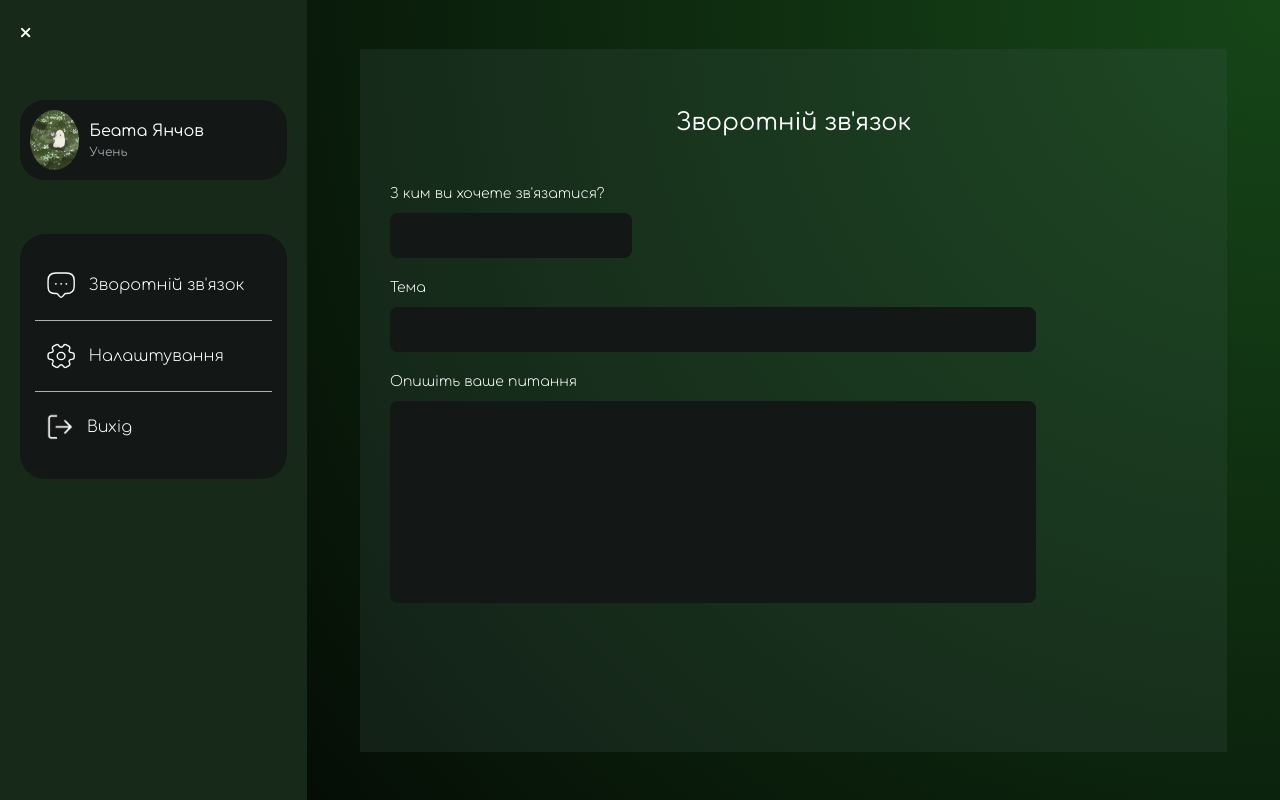
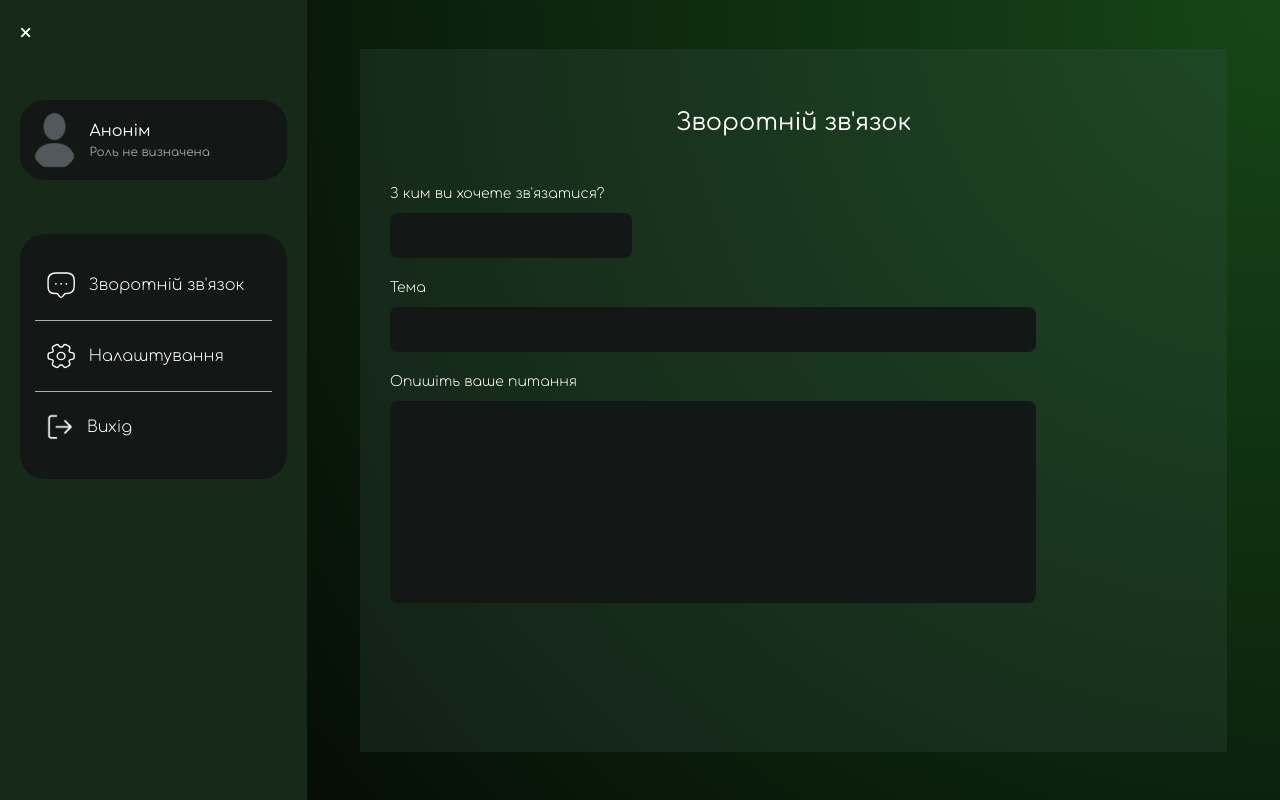
Before and after one commit to trsnbb/Schedule-University, a React (Create React App) app in the folder Client/: page /feedback in a window 1280 px wide. Built offline with nearby package versions, Linux system fonts and the light colour scheme; no server answers.

Commit message:
Profile info in menu

```diff
--- a/Client/src/AuthContext.jsx
+++ b/Client/src/AuthContext.jsx
@@ -5,6 +5,7 @@ const AuthContext = createContext();
 
 export const AuthProvider = ({ children }) => {
   const [isAuthenticated, setIsAuthenticated] = useState(false);
+  const [user, setUser] = useState(null); // Додаємо стан для збереження даних користувача
 
   useEffect(() => {
     const checkAuth = async () => {
@@ -12,12 +13,14 @@ export const AuthProvider = ({ children }) => {
         const response = await axios.get("/auth/user");
         console.log("Користувач авторизований:", response.data);
         setIsAuthenticated(true);
+        setUser(response.data); // Зберігаємо дані користувача
       } catch (error) {
         console.error(
           "Помилка авторизації:",
           error.response?.data || error.message
         );
         setIsAuthenticated(false);
+        setUser(null); // Очищаємо дані користувача
       }
     };
 
@@ -25,7 +28,7 @@ export const AuthProvider = ({ children }) => {
   }, []);
 
   return (
-    <AuthContext.Provider value={{ isAuthenticated }}>
+    <AuthContext.Provider value={{ isAuthenticated, user }}>
       {children}
     </AuthContext.Provider>
   );
--- a/Client/src/components/Burger/ProfileMenu.jsx
+++ b/Client/src/components/Burger/ProfileMenu.jsx
@@ -1,16 +1,19 @@
 import React, { useState } from "react";
 import { useNavigate } from "react-router-dom";
 import "./ProfileMenu.css";
-import avatarStudent from "./../../image/avatarStudent.jpg";
+import avatarPlaceholder from "./../../image/User-avatar.png"; // Дефолтний аватар
 import message from "./../../image/message.svg";
 import setting from "./../../image/setting-2.svg";
 import logOut from "./../../image/Log out.png";
 import ExitProfile from "../Modal/ExitProfile/ExitProfile.jsx";
 import { logout } from "../../axios.js";
+import { useAuth } from "../../AuthContext.jsx"; // Імпортуємо контекст авторизації
 
 const ProfileMenu = ({ isOpen, onClose, disableAnimation = false }) => {
   const navigate = useNavigate();
-  const [isLogoutModalOpen, setLogoutModalOpen] = useState(false); // Стан модального вікна
+  const [isLogoutModalOpen, setLogoutModalOpen] = useState(false);
+  const { user } = useAuth(); // Отримуємо дані користувача з контексту
+  console.log("Avatar URL:", user?.avatarUrl);
 
   const handleSettingsClick = () => {
     if (window.location.pathname !== "/settings") {
@@ -27,22 +30,35 @@ const ProfileMenu = ({ isOpen, onClose, disableAnimation = false }) => {
   };
 
   const handleLogoutClick = async () => {
-    setLogoutModalOpen(true); // Відкриваємо модалку для підтвердження
+    setLogoutModalOpen(true);
   };
 
   const handleConfirmLogout = async () => {
     try {
-      await logout(); // Викликаємо функцію виходу
-      setLogoutModalOpen(false); // Закриваємо модалку
-      window.location.reload(); // Оновлюємо сторінку
+      await logout();
+      setLogoutModalOpen(false);
+      window.location.reload();
     } catch (error) {
       console.error("Помилка при виході:", error);
     }
   };
 
   const handleCancelLogout = () => {
-    setLogoutModalOpen(false); // Закриваємо модалку
+    setLogoutModalOpen(false);
   };
+
+  const translateRole = (role) => {
+  switch (role) {
+    case "student":
+      return "Студент";
+    case "teacher":
+      return "Викладач";
+    case "deanery":
+      return "Деканат";
+    default:
+      return "Роль не визначена";
+  }
+};
 
   return (
     <>
@@ -51,30 +67,48 @@ const ProfileMenu = ({ isOpen, onClose, disableAnimation = false }) => {
           disableAnimation ? "no_animation" : ""
         }`}
       >
-        <div className="profile_menu_content">
-          <button className="close_button" onClick={onClose}>
+        <div className='profile_menu_content'>
+          <button className='close_button' onClick={onClose}>
             ×
           </button>
-          <div className="profile_info">
-            <img className="avatar" src={avatarStudent} alt="Avatar" />
+          <div className='profile_info'>
+            <img
+              className='avatar'
+              src={
+                user?.avatarUrl ? `${user.avatarUrl}?sz=200` : avatarPlaceholder
+              }
+              alt='Avatar'
+              crossOrigin='anonymous'
+              referrerPolicy='no-referrer'
+            />
+
             <div>
-              <h3>Беата Янчов</h3>
-              <p className="role">Учень</p>
+              <h3>
+                {user?.name
+                  ? (() => {
+                      const nameParts = user.name.split(" ");
+                      return nameParts.length > 1
+                        ? `${nameParts[0]} ${nameParts[nameParts.length - 1]}` // Беремо перше і останнє слово
+                        : nameParts[0];
+                    })()
+                  : "Анонім"}
+              </h3>
+          <p className="role">{translateRole(user?.role)}</p>
             </div>
           </div>
-          <div className="menu_items">
-            <button className="button_menu" onClick={handleFeedbackClick}>
-              <img className="imgBurger message" src={message} alt="message" />
+          <div className='menu_items'>
+            <button className='button_menu' onClick={handleFeedbackClick}>
+              <img className='imgBurger message' src={message} alt='message' />
               Зворотній зв'язок
             </button>
-            <line className="lineMenu"></line>
-            <button className="button_menu" onClick={handleSettingsClick}>
-              <img className="imgBurger setting" src={setting} alt="setting" />
+            <line className='lineMenu'></line>
+            <button className='button_menu' onClick={handleSettingsClick}>
+              <img className='imgBurger setting' src={setting} alt='setting' />
               Налаштування
             </button>
-            <line className="lineMenu"></line>
-            <button className="button_menu" onClick={handleLogoutClick}>
-              <img className="imgBurger logOut" src={logOut} alt="logOut" />
+            <line className='lineMenu'></line>
+            <button className='button_menu' onClick={handleLogoutClick}>
+              <img className='imgBurger logOut' src={logOut} alt='logOut' />
               Вихід
             </button>
           </div>
```
Also changed, not shown: Client/src/image/User-avatar.png (added).
